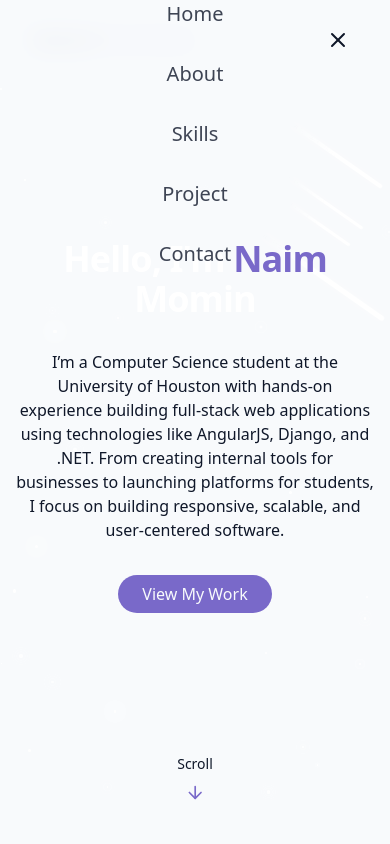
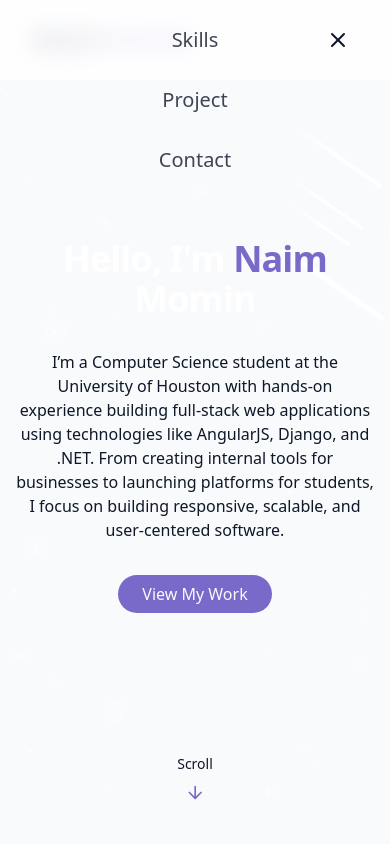
Before and after one commit to Mominnaim/NaimsReactPortfolio, a React (Vite) app: page / in a window 390 px wide. Both pictures are taken after a click on the button "Open Menu". Shown: the top 844 px of the page. Built offline with nearby package versions, Linux system fonts and the light colour scheme.

Commit message:
Fixing mobile issues

```diff
--- a/src/components/Navbar.jsx
+++ b/src/components/Navbar.jsx
@@ -16,6 +16,7 @@ export const NavBar = () => {
     const [isVisible, setIsVisible] = useState(true);
     const [lastScrollY, setLastScrollY] = useState(0);
 
+
     useEffect(() => {
         const handleScroll = () => {
             const currentScrollY = window.scrollY;
@@ -32,6 +33,15 @@ export const NavBar = () => {
         window.addEventListener("scroll", handleScroll);
         return () => window.removeEventListener("scroll", handleScroll);
     }, [lastScrollY]);
+
+    useEffect(() => {
+        document.body.style.overflow = isMenuOpen ? "hidden" : "auto";
+        return () => {
+            document.body.style.overflow = "auto";
+        };
+    }, [isMenuOpen]);
+
+
     return (
         <nav className={cn("fixed top-0 w-full z-40 transition-all duration-300",
             isVisible ? "translate-y-0" : "-translate-y-full",
@@ -61,9 +71,12 @@ export const NavBar = () => {
                 <button onClick={() => setMenuOpen((prev)=> !prev)} className="md:hidden p-2 text-foreground z-50"
                 aria-label={isMenuOpen ? "Close Menu" : "Open Menu"}>
                      {isMenuOpen? <X size={24} /> : <Menu size={24} />}</button>
-                <div className={cn("fixed inset-0 bg-background/95 backdrop-blur-md z-40 flex-col items-center justify-center",
+                <div className={cn(
+                    "fixed inset-0 bg-white/80 backdrop-blur-md z-40 flex flex-col items-center justify-center",
                     "transition-all duration-300 md:hidden",
-                    isMenuOpen ? "opacity-100 pointer-events-auto" : "opacity-0 pointer-events-none"
+                    isMenuOpen
+                    ? "opacity-100 pointer-events-auto"
+                    : "opacity-0 pointer-events-none "
                 )}>
                     <div className="flex flex-col space-y-8 text-xl">
                         {NavItems.map((item, key) => (
```
